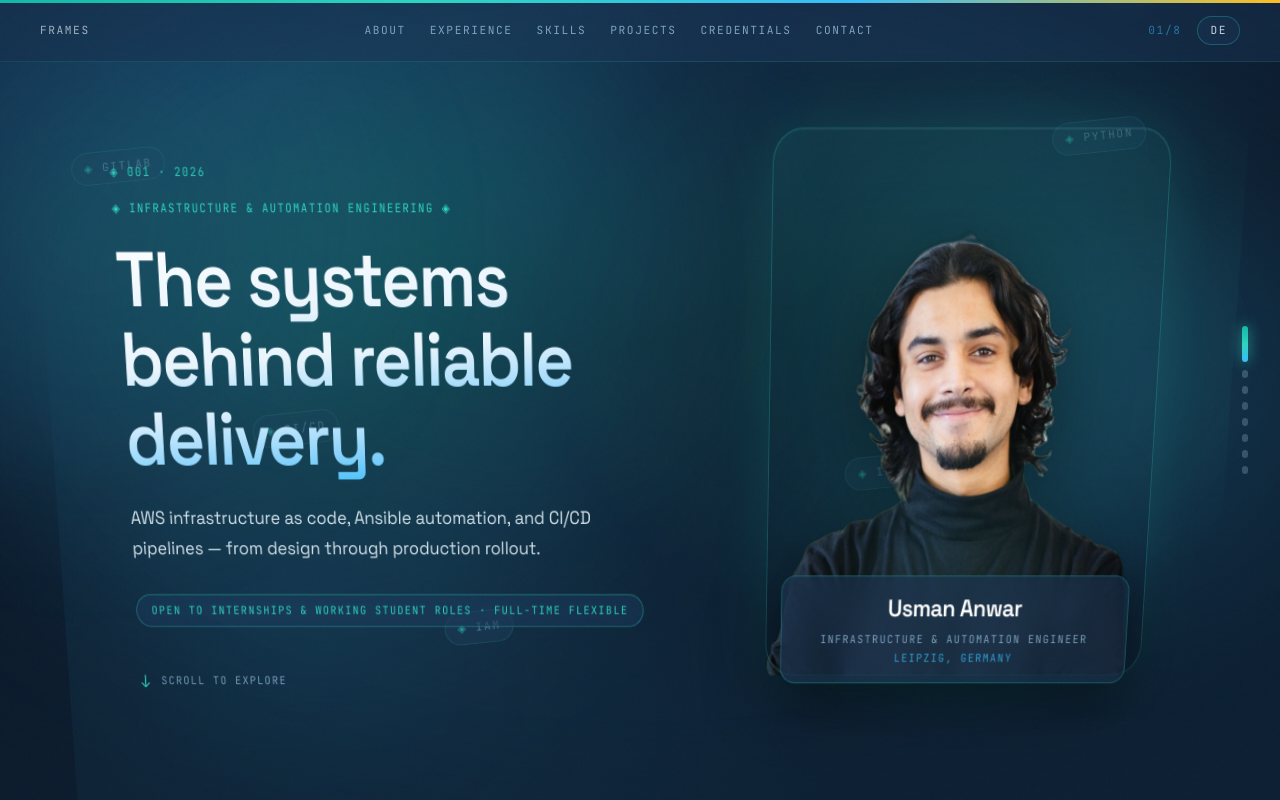
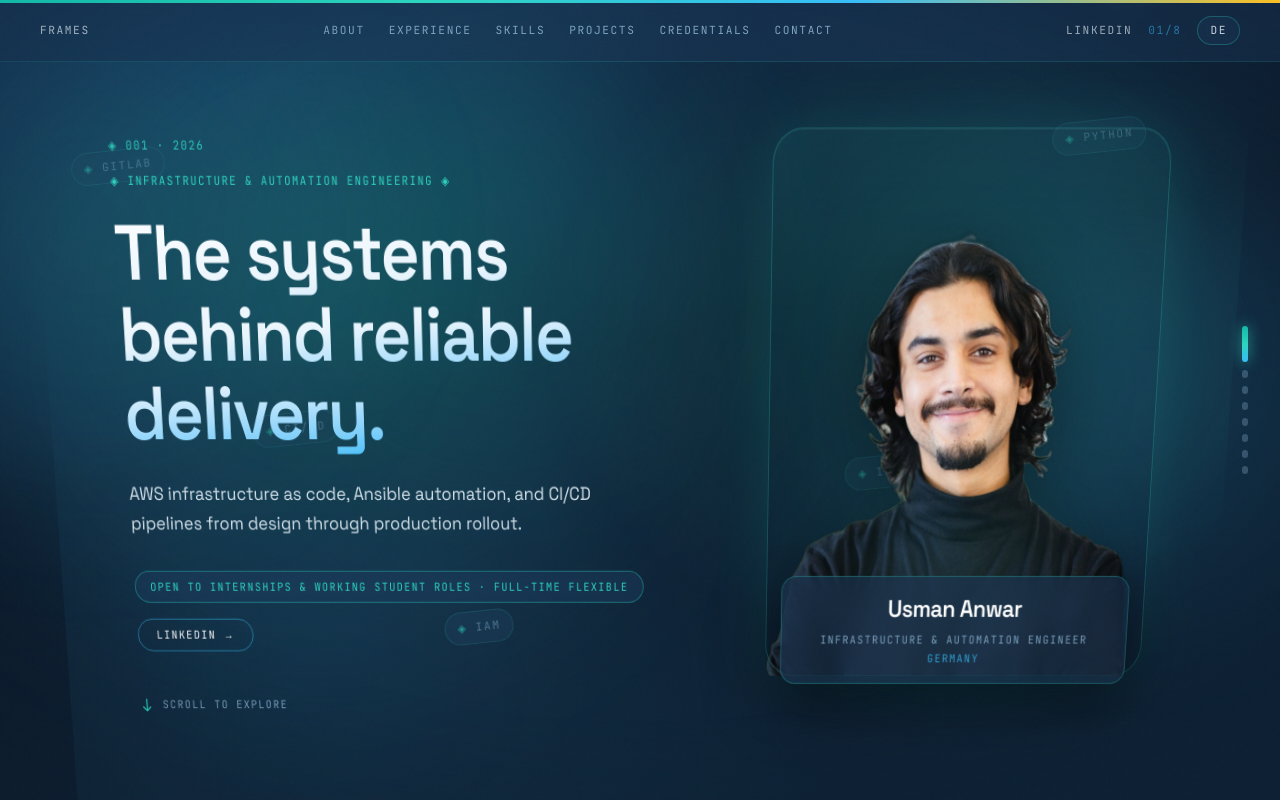
Before and after one commit to usmananwarmir/usmananwarmir.github.io, a Next.js app: page /en in a window 1280 px wide. Shown: the top 800 px of the page. Built offline with nearby package versions, Linux system fonts and the light colour scheme.

Commit message:
Connect LinkedIn across hero, nav, contact, and projects

```diff
--- a/src/components/frames/ContactFrame.tsx
+++ b/src/components/frames/ContactFrame.tsx
@@ -60,7 +60,19 @@ export function ContactFrame({ content, locale }: ContactFrameProps) {
           </span>
         </motion.a>
 
-        <div className="mt-10 grid grid-cols-1 sm:grid-cols-2 gap-6">
+        <div className="mt-10 grid grid-cols-1 sm:grid-cols-3 gap-6">
+          <div>
+            <p className="mono-label text-muted mb-1">{contact.linkedInLabel}</p>
+            <a
+              href={SITE.linkedIn}
+              target="_blank"
+              rel="noopener noreferrer"
+              data-cursor="LINKEDIN"
+              className="text-white hover:text-aqua-accent transition-colors text-lg font-medium"
+            >
+              linkedin.com/in/{SITE.linkedInUsername}
+            </a>
+          </div>
           <div>
             <p className="mono-label text-muted mb-1">{contact.phoneLabel}</p>
             <a
@@ -76,7 +88,7 @@ export function ContactFrame({ content, locale }: ContactFrameProps) {
               href={SITE.github}
               target="_blank"
               rel="noopener noreferrer"
-              className="text-white hover:text-magenta-accent transition-colors"
+              className="text-white hover:text-cyan-accent transition-colors"
             >
               @{SITE.githubUsername}
             </a>
@@ -99,7 +111,15 @@ export function ContactFrame({ content, locale }: ContactFrameProps) {
         <span>
           © {new Date().getFullYear()} {SITE.name}. {footer.rights}
         </span>
-        <div className="flex gap-4">
+        <div className="flex flex-wrap gap-4">
+          <a
+            href={SITE.linkedIn}
+            target="_blank"
+            rel="noopener noreferrer"
+            className="hover:text-aqua-accent transition-colors"
+          >
+            LinkedIn
+          </a>
           <Link
             href={`/${locale}/impressum/`}
             className="hover:text-cyan-accent transition-colors"
--- a/src/components/frames/HeroFrame.tsx
+++ b/src/components/frames/HeroFrame.tsx
@@ -77,6 +77,15 @@ export function HeroFrame({ content }: HeroFrameProps) {
               <span className="mono-label text-xs px-4 py-2 rounded-full border border-aqua-accent/40 text-aqua-accent glass-chip">
                 {hero.availability}
               </span>
+              <a
+                href={SITE.linkedIn}
+                target="_blank"
+                rel="noopener noreferrer"
+                data-cursor="LINKEDIN"
+                className="mono-label text-xs px-5 py-2 rounded-full border border-cyan-accent/50 text-white hover:bg-aqua-accent/15 hover:border-aqua-accent transition-colors"
+              >
+                LinkedIn →
+              </a>
             </motion.div>
 
             <motion.div
@@ -156,9 +165,15 @@ export function HeroFrame({ content }: HeroFrameProps) {
                 boxShadow: "0 16px 48px rgba(0,0,0,0.35)",
               }}
             >
-              <p className="text-xl sm:text-2xl font-semibold text-white tracking-tight">
+              <a
+                href={SITE.linkedIn}
+                target="_blank"
+                rel="noopener noreferrer"
+                data-cursor="LINKEDIN"
+                className="text-xl sm:text-2xl font-semibold text-white tracking-tight hover:text-aqua-accent transition-colors"
+              >
                 {SITE.name}
-              </p>
+              </a>
               <p className="mono-label text-muted mt-1.5 text-[0.65rem] leading-relaxed">
                 {hero.role}
               </p>
--- a/src/components/frames/ProjectsFrame.tsx
+++ b/src/components/frames/ProjectsFrame.tsx
@@ -1,6 +1,7 @@
 "use client";
 
 import { motion } from "framer-motion";
+import { SITE } from "@/lib/constants";
 import type { SiteContent } from "@/lib/types";
 import { FrameLabel } from "@/components/ui/FrameLabel";
 import { SectionTitle } from "@/components/ui/SectionTitle";
@@ -33,6 +34,16 @@ export function ProjectsFrame({ content }: ProjectsFrameProps) {
             {projects.comingSoon}
           </p>
 
+          <a
+            href={SITE.linkedIn}
+            target="_blank"
+            rel="noopener noreferrer"
+            data-cursor="LINKEDIN"
+            className="inline-flex items-center gap-2 mt-6 mono-label text-aqua-accent hover:text-cyan-accent transition-colors"
+          >
+            Connect on LinkedIn →
+          </a>
+
           <div className="mt-10 grid grid-cols-3 gap-4">
             {[1, 2, 3].map((n, i) => (
               <motion.div
--- a/src/components/layout/SiteNav.tsx
+++ b/src/components/layout/SiteNav.tsx
@@ -4,6 +4,7 @@ import { motion } from "framer-motion";
 import { SECTION_IDS } from "@/lib/sections";
 import type { Locale } from "@/lib/types";
 import type { SiteContent } from "@/lib/types";
+import { SITE } from "@/lib/constants";
 import Link from "next/link";
 import { usePathname } from "next/navigation";
 
@@ -72,8 +73,17 @@ export function SiteNav({
         })}
       </nav>
 
-      <div className="flex items-center gap-4">
-        <span className="mono-label text-cyan-accent/60 hidden sm:inline">
+      <div className="flex items-center gap-3 sm:gap-4">
+        <a
+          href={SITE.linkedIn}
+          target="_blank"
+          rel="noopener noreferrer"
+          data-cursor="LINKEDIN"
+          className="mono-label text-xs text-silver/70 hover:text-aqua-accent transition-colors hidden sm:inline"
+        >
+          LinkedIn
+        </a>
+        <span className="mono-label text-cyan-accent/60 hidden md:inline">
           {String(activeSection + 1).padStart(2, "0")}/{SECTION_IDS.length}
         </span>
         <Link
--- a/src/lib/constants.ts
+++ b/src/lib/constants.ts
@@ -1,9 +1,10 @@
 export const SITE = {
   name: "Usman Anwar",
   role: "Infrastructure & Automation Engineer",
-  location: "Leipzig, Germany",
+  location: "Germany",
   phone: "+49 178 9373363",
-  linkedIn: "https://linkedin.com/in/usmananwarmir",
+  linkedIn: "https://www.linkedin.com/in/usmananwarmir",
+  linkedInUsername: "usmananwarmir",
   github: "https://github.com/usmananwarmir",
   githubUsername: "usmananwarmir",
 } as const;
--- a/src/lib/content/de.ts
+++ b/src/lib/content/de.ts
@@ -2,9 +2,9 @@ import type { SiteContent } from "@/lib/types";
 
 export const de: SiteContent = {
   meta: {
-    title: "Usman Anwar — Infrastructure & Automation Engineer",
+    title: "Usman Anwar, Infrastructure & Automation Engineer",
     description:
-      "Infrastructure- und Automatisierungsingenieur in Leipzig. AWS, Ansible, CI/CD und sichere Pipelines. Offen für Praktika, Werkstudentenstellen und Festanstellungen.",
+      "Infrastructure- und Automatisierungsingenieur in Deutschland. AWS, Ansible, CI/CD und sichere Pipelines. Offen für Praktika, Werkstudentenstellen und Festanstellungen.",
   },
   nav: {
     frames: "Frames",
@@ -20,18 +20,18 @@ export const de: SiteContent = {
     tagline: "Infrastructure & Automation Engineering",
     headline: "Die Systeme hinter zuverlässiger Auslieferung.",
     subheadline:
-      "AWS-Infrastructure-as-Code, Ansible-Automatisierung und CI/CD-Pipelines — von der Planung bis zum Produktions-Rollout.",
+      "AWS-Infrastructure-as-Code, Ansible-Automatisierung und CI/CD-Pipelines von der Planung bis zum Produktions-Rollout.",
     scrollHint: "SCROLLEN ZUM ENTDECKEN",
     availability:
       "Offen für Praktika & Werkstudent · Festanstellung flexibel",
     role: "INFRASTRUCTURE & AUTOMATION ENGINEER",
-    location: "LEIPZIG, DEUTSCHLAND",
+    location: "DEUTSCHLAND",
   },
   about: {
     frameLabel: "FRAME_002",
     title: "Strukturierte Umsetzung, klare Ergebnisse.",
     paragraphs: [
-      "IT- und Infrastruktur-Profi mit Erfahrung in der Umsetzung bereichsübergreifender Initiativen — von der Planung bis zum Rollout in internationalen Umgebungen.",
+      "IT- und Infrastruktur-Profi mit Erfahrung in der Umsetzung bereichsübergreifender Initiativen von der Planung bis zum Rollout in internationalen Umgebungen.",
       "Stark in strukturierter Ausführung, Stakeholder-Kommunikation und transparentem Fortschritt, mit praktischer Erfahrung in agilen und hybriden Arbeitsweisen.",
       "Aktuell Master Web Engineering an der TU Chemnitz, parallel Aufbau von produktionsnaher Automatisierung und Cloud-Infrastruktur im Unternehmensumfeld.",
     ],
@@ -44,13 +44,13 @@ export const de: SiteContent = {
   skills: {
     frameLabel: "FRAME_004",
     title: "Werkzeuge, die Arbeit liefern.",
-    subtitle: "Automatisierung, Cloud und Zusammenarbeit — in echten Umgebungen.",
+    subtitle: "Automatisierung, Cloud und Zusammenarbeit in echten Umgebungen.",
     proficiencyLabel: "KOMPETENZ",
   },
   projects: {
     frameLabel: "FRAME_005",
     title: "Nachweis in der Pipeline.",
-    subtitle: "Case Studies und Repositories — werden ergänzt.",
+    subtitle: "Case Studies und Repositories werden ergänzt.",
     placeholder: "Projekte folgen in Kürze",
     comingSoon:
       "Details zu persönlichen und Open-Source-Projekten werden hier ergänzt. LinkedIn für Updates.",
@@ -71,13 +71,13 @@ export const de: SiteContent = {
     frameLabel: "FRAME_008",
     title: "Infrastruktur besprechen?",
     subtitle:
-      "Offen für Praktika, Werkstudentenstellen und Festanstellungen — Zeitpunkt flexibel.",
+      "Offen für Praktika, Werkstudentenstellen und Festanstellungen. Zeitpunkt flexibel.",
     cta: "Auf LinkedIn verbinden",
     phoneLabel: "Telefon",
     linkedInLabel: "LinkedIn",
     githubLabel: "GitHub",
     badges: [
-      "Standort EU · Leipzig",
+      "Standort Deutschland",
       "Remote möglich",
       "Englisch C1 · Deutsch B1→C1",
     ],
@@ -92,7 +92,7 @@ export const de: SiteContent = {
       title: "Werkstudent DevOps Engineer",
       company: "PRISMA European Capacity Platform GmbH",
       location: "Leipzig, Deutschland",
-      period: "Apr. 2025 – Sep. 2025",
+      period: "Apr. 2025 to Sep. 2025",
       bullets: [
         "Promtail Lambda konzipiert und skalierbare, automatisierte Infrastruktur mit AWS und Python umgesetzt; CI/CD-Workflows und sichere Datenpipelines auf GitLab verbessert.",
         "Infrastructure as Code mit AWS CDK (Python): wiederverwendbare Stacks für Promtail Lambda, IAM-Rollen, S3-Buckets und Lambda-Funktionen; Swamp für CLI-Profile und Shell-Skripte.",
@@ -105,7 +105,7 @@ export const de: SiteContent = {
       title: "Studentische Praktikumsstelle",
       company: "PRISMA European Capacity Platform GmbH",
       location: "Leipzig, Deutschland",
-      period: "Okt. 2024 – Mär. 2025",
+      period: "Okt. 2024 to Mär. 2025",
       bullets: [
         "End-to-End-Automatisierung mit Ansible für Device-Onboarding und Policy-Management eigenständig entworfen, entwickelt und ausgerollt.",
         "Modulare, wiederverwendbare Playbooks pro Betriebssystem für konsistente, skalierbare Automatisierung.",
@@ -118,7 +118,7 @@ export const de: SiteContent = {
       title: "Werkstudent Office IT",
       company: "PRISMA European Capacity Platform GmbH",
       location: "Leipzig, Deutschland",
-      period: "Nov. 2023 – Sep. 2024",
+      period: "Nov. 2023 to Sep. 2024",
       bullets: [
         "Zuverlässige Systeme durch Konfiguration und Optimierung von Endanwender-IT; Unterstützung von Informationssicherheit und Netzwerkinfrastruktur.",
         "Zusammenarbeit mit externen Dienstleistern bei IT-Projekten, u. a. Netzwerk-Switch-Planung und E-Kommunikation.",
@@ -132,7 +132,7 @@ export const de: SiteContent = {
       title: "Software Developer and Security Analyst",
       company: "Order Directly",
       location: "Vereinigtes Königreich (Hybrid)",
-      period: "Sep. 2021 – Okt. 2022",
+      period: "Sep. 2021 to Okt. 2022",
       bullets: [
         "Responsive, benutzerfreundliche Oberflächen mit HTML, CSS und ReactJS im Team mit Senior-Entwicklern.",
         "Backend-Bausteine mit PHP7 und MySQL für dynamische Webanwendungen.",
@@ -146,7 +146,7 @@ export const de: SiteContent = {
       title: "Cyber Security Analyst",
       company: "NCSAEL-MCS",
       location: "Pakistan",
-      period: "Jan. 2019 – Sep. 2021",
+      period: "Jan. 2019 to Sep. 2021",
       bullets: [
         "Penetrationstests intern und bei Kunden geleitet; Schwachstellen bewertet und Berichte mit Empfehlungen erstellt.",
         "Pentest-Tooling entwickelt und ausgerollt zur Automatisierung und Dokumentation.",
@@ -206,12 +206,12 @@ export const de: SiteContent = {
     {
       degree: "Master Web Engineering",
       institution: "TU Chemnitz",
-      period: "Apr. 2025 – Mär. 2028",
+      period: "Apr. 2025 to Mär. 2028",
     },
     {
       degree: "Bachelor Informatik",
       institution: "UET Taxila",
-      period: "Sep. 2016 – Apr. 2021",
+      period: "Sep. 2016 to Apr. 2021",
     },
   ],
   certifications: [
--- a/src/lib/content/en.ts
+++ b/src/lib/content/en.ts
@@ -4,7 +4,7 @@ export const en: SiteContent = {
   meta: {
     title: "Usman Anwar — Infrastructure & Automation Engineer",
     description:
-      "Infrastructure and automation engineer in Leipzig. AWS, Ansible, CI/CD, and secure pipelines. Open to internships, working student, and full-time roles.",
+      "Infrastructure and automation engineer in Germany. AWS, Ansible, CI/CD, and secure pipelines. Open to internships, working student, and full-time roles.",
   },
   nav: {
     frames: "Frames",
@@ -20,12 +20,12 @@ export const en: SiteContent = {
     tagline: "Infrastructure & Automation Engineering",
     headline: "The systems behind reliable delivery.",
     subheadline:
-      "AWS infrastructure as code, Ansible automation, and CI/CD pipelines — from design through production rollout.",
+      "AWS infrastructure as code, Ansible automation, and CI/CD pipelines from design through production rollout.",
     scrollHint: "SCROLL TO EXPLORE",
     availability:
       "Open to internships & working student roles · Full-time flexible",
     role: "INFRASTRUCTURE & AUTOMATION ENGINEER",
-    location: "LEIPZIG, GERMANY",
+    location: "GERMANY",
   },
   about: {
     frameLabel: "FRAME_002",
@@ -44,13 +44,13 @@ export const en: SiteContent = {
   skills: {
     frameLabel: "FRAME_004",
     title: "Tools that ship work.",
-    subtitle: "Automation, cloud, and collaboration — applied in real environments.",
+    subtitle: "Automation, cloud, and collaboration applied in real environments.",
     proficiencyLabel: "PROFICIENCY",
   },
   projects: {
     frameLabel: "FRAME_005",
     title: "Proof in the pipeline.",
-    subtitle: "Case studies and repositories — updated as projects are published.",
+    subtitle: "Case studies and repositories, updated as projects are published.",
     placeholder: "Projects coming soon",
     comingSoon:
       "Personal and open-source project details will be added here. Check back or connect on LinkedIn.",
@@ -71,13 +71,13 @@ export const en: SiteContent = {
     frameLabel: "FRAME_008",
     title: "Let's connect on infrastructure.",
     subtitle:
-      "Open to internships, working student positions, and full-time opportunities — timing flexible.",
+      "Open to internships, working student positions, and full-time opportunities. Timing flexible.",
     cta: "Connect on LinkedIn",
     phoneLabel: "Phone",
     linkedInLabel: "LinkedIn",
     githubLabel: "GitHub",
     badges: [
-      "EU-based · Leipzig",
+      "Based in Germany",
       "Remote-friendly",
       "English C1 · German B1→C1",
     ],
```
Also changed, not shown: public/profile-source.png (added).
